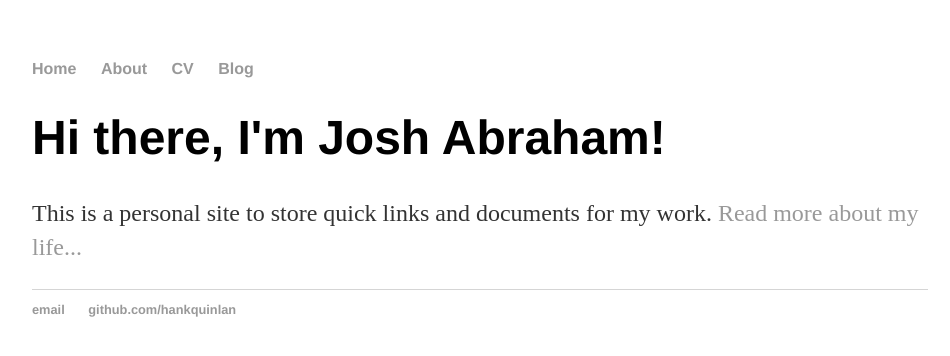
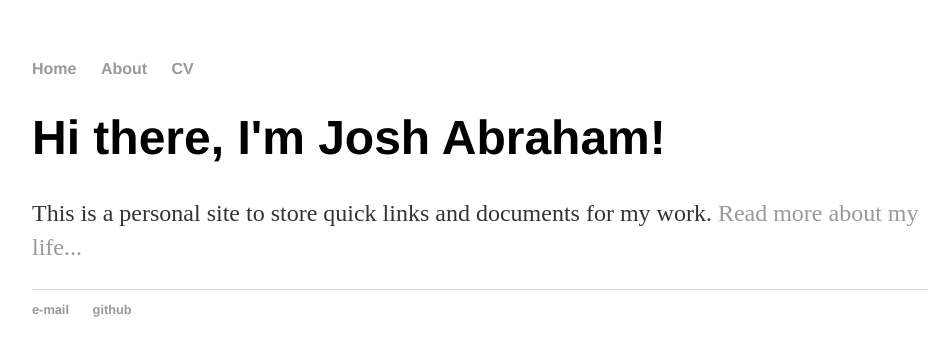
Before and after one commit to joshpabraham/joshpabraham.github.io, a Jekyll site: the page built from index.html, in a window 1280 px wide. Shown: the top 356 px of the page, without its empty margins (160-1110 px from the left). Built offline with Jekyll 4.4.1, drawn with Linux system fonts in a browser that asks for light colours.

Commit message:
Update default.html

```diff
--- a/_layouts/default.html
+++ b/_layouts/default.html
@@ -11,7 +11,6 @@
 	        		<li><a href="/">Home</a></li>
 		        	<li><a href="/about">About</a></li>
 	        		<li><a href="/cv">CV</a></li>
-	        		<li><a href="/blog">Blog</a></li>
 	    		</ul>
 			</nav>
 			<div class="container">
@@ -21,8 +20,8 @@
 			</div><!-- /.container -->
 			<footer>
 	    		<ul>
-	        		<li><a href="mailto:hankquinlanhub@gmail.com">email</a></li>
-	        		<li><a href="https://github.com/hankquinlan">github.com/hankquinlan</a></li>
+	        		<li><a href="mailto:joshpabraham@gmail.com">e-mail</a></li>
+	        		<li><a href="https://github.com/joshpabraham">github</a></li>
 				</ul>
 			</footer>
 		</body>
```
